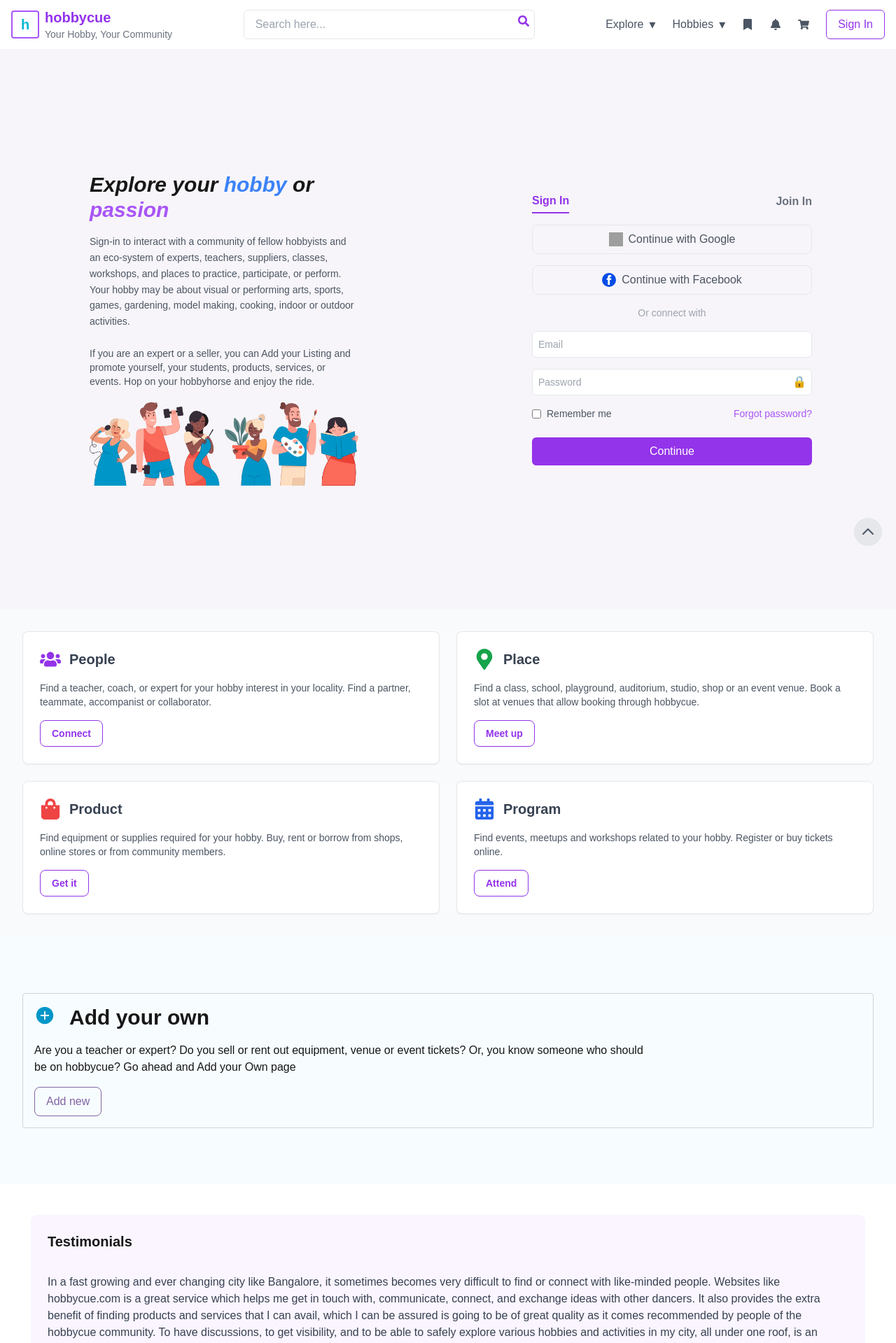
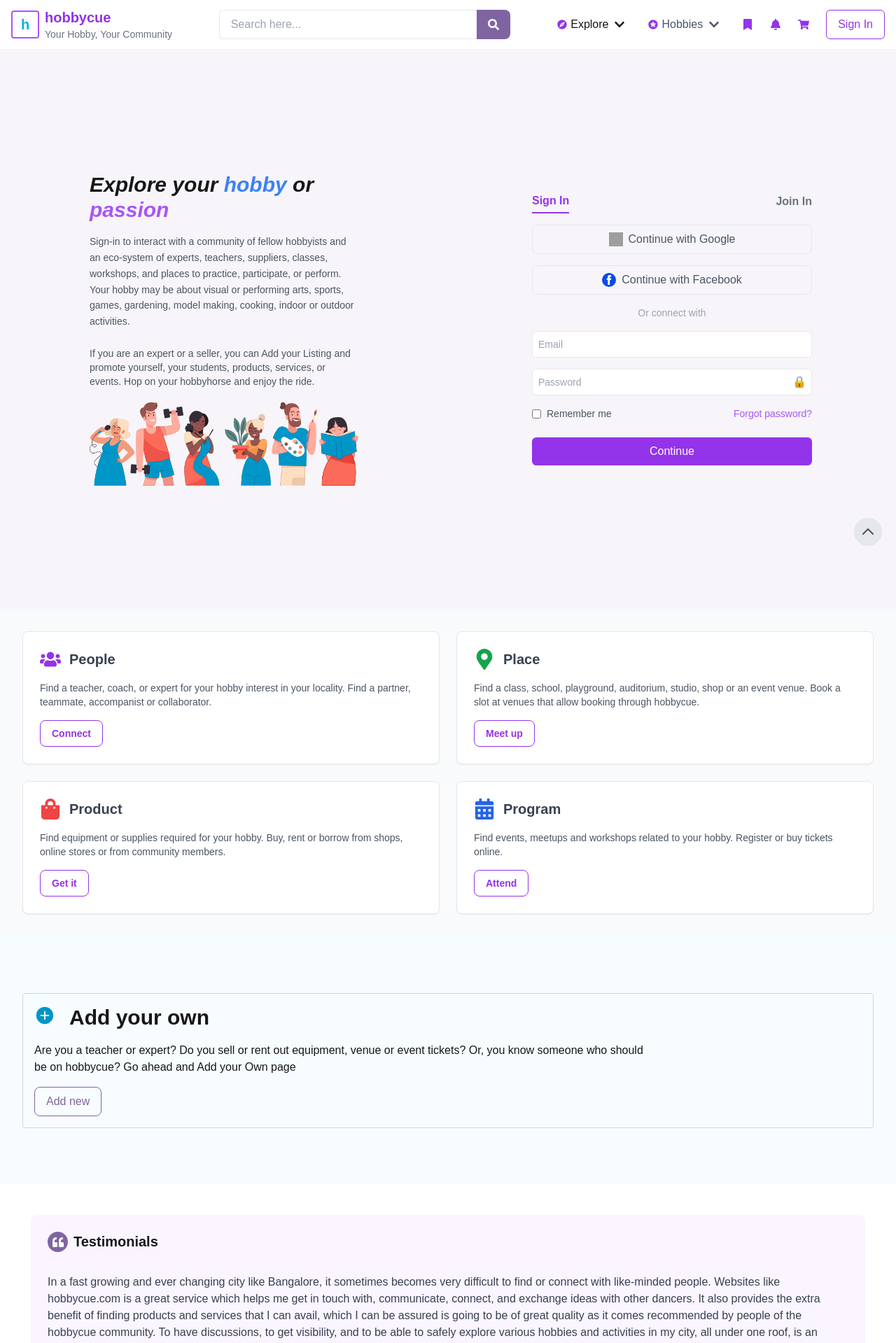
Before and after one commit to Shondarzer-Taroka/hubbycue, a Next.js app: page / in a window 1280 px wide. Shown: the top 1919 px of the page at 70% size. Built offline with nearby package versions, Linux system fonts and the light colour scheme; grey boxes are pictures that could not be loaded.

Commit message:
header modified

```diff
--- a/src/components/Header/Header.jsx
+++ b/src/components/Header/Header.jsx
@@ -1,6 +1,6 @@
 
 
-// // final code
+
 
 
 'use client';
@@ -11,7 +11,10 @@ import {
     FaBell,
     FaShoppingCart,
     FaBars,
+    FaChevronDown,
 } from 'react-icons/fa';
+import { MdExplore, MdStar, MdStars } from "react-icons/md";
+
 
 const Header = () => {
     const [menuOpen, setMenuOpen] = useState(false);
@@ -25,7 +28,7 @@ const Header = () => {
     return (
         <header className="bg-white shadow-sm">
             <div className="container mx-auto flex items-center justify-between h-[70px] px-4">
-                {/* Logo */}
+
                 <div className="flex items-center">
                     <div className="flex items-center justify-center w-10 h-10 border-2 border-purple-500 rounded">
                         <span className="text-cyan-500 font-bold text-xl">h</span>
@@ -36,27 +39,27 @@ const Header = () => {
                     </div>
                 </div>
 
-                {/* Search Bar for Larger Screens */}
+
                 <div className="hidden md:flex items-center space-x-6 w-1/3">
-                    <div className="relative w-full">
+                    <div className="flex w-full">
                         <input
                             type="text"
                             placeholder="Search here..."
-                            className="w-full py-2 pl-4 pr-10 border rounded-md focus:outline-none focus:ring focus:ring-purple-300"
+                            className="w-full py-2 pl-4 pr-10 border border-r-0 rounded-r-none rounded-md outline-none"
                         />
-                        <button className="absolute top-2 right-2 text-purple-600">
+                        <button className=" bg-[#8064A2] text-white px-4 py-2 rounded-r-[8px]">
                             <FaSearch />
                         </button>
                     </div>
                 </div>
 
-                {/* Navigation for Larger Screens */}
+
                 <div className="hidden md:flex items-center space-x-6">
-                    {/* Explore Dropdown */}
+
                     <div className="relative group">
-                        <button className="text-gray-600 py-5 hover:text-purple-600 font-medium flex items-center">
-                            <span className="mr-2">Explore</span>
-                            <span className="text-lg">&#9662;</span>
+                        <button className="py-5 font-medium flex items-center">
+                            <span className="mr-2 flex gap-2 items-center"> <span className='flex items-center gap-1'> <MdExplore className=' text-purple-600 ' /> Explore</span> <span><FaChevronDown /></span> </span>
+
                         </button>
                         <div className="absolute left-0 w-48 bg-white shadow-md rounded-md hidden group-hover:block">
                             <ul className="py-2">
@@ -69,11 +72,10 @@ const Header = () => {
                         </div>
                     </div>
 
-                    {/* Hobbies Dropdown */}
+
                     <div className="relative group">
-                        <button className="text-gray-600 py-5 hover:text-purple-600 font-medium flex items-center">
-                            <span className="mr-2">Hobbies</span>
-                            <span className="text-lg">&#9662;</span>
+                        <button className="text-gray-600 py-5  font-medium flex items-center">
+                            <span className="mr-2 flex gap-2 items-center"> <span className='flex items-center gap-1'> <MdStars className='text-purple-600' /> Hobbies</span> <span><FaChevronDown /></span> </span>
                         </button>
                         <div className="absolute left-0 w-48 bg-white shadow-md rounded-md hidden group-hover:block">
                             <ul className="py-2">
@@ -86,16 +88,16 @@ const Header = () => {
                         </div>
                     </div>
 
-                    <FaBookmark className="text-gray-600 hover:text-purple-600 cursor-pointer" />
-                    <FaBell className="text-gray-600 hover:text-purple-600 cursor-pointer" />
-                    <FaShoppingCart className="text-gray-600 hover:text-purple-600 cursor-pointer" />
+                    <FaBookmark className="text-purple-600 cursor-pointer" />
+                    <FaBell className="text-purple-600 cursor-pointer" />
+                    <FaShoppingCart className="text-purple-600 cursor-pointer" />
 
                     <button className="px-4 py-2 text-purple-600 border border-purple-600 rounded-md hover:bg-purple-600 hover:text-white">
                         Sign In
                     </button>
                 </div>
 
-                {/* Icons for Mobile and Tablet */}
+
                 <div className="md:hidden flex items-center space-x-4">
                     <FaSearch className="text-purple-600 text-lg cursor-pointer" />
                     <FaBell className="text-purple-600 text-lg cursor-pointer" />
--- a/src/components/Home/HobbyCards/HobbyCards.jsx
+++ b/src/components/Home/HobbyCards/HobbyCards.jsx
@@ -307,9 +307,9 @@ export default function HobbyCards() {
         {cards.map((card) => (
           <div
             key={card.id}
-            className={`group border rounded-lg p-6 shadow-sm bg-white transition-shadow duration-300 ${card.hoverBg} hover:shadow-md`}
+            className={` text-center md:text-left group border rounded-lg p-6 shadow-sm bg-white transition-shadow duration-300 ${card.hoverBg} hover:shadow-md`}
           >
-            <div className="flex items-center mb-4">
+            <div className="flex items-center md:text-left mb-4 justify-center md:justify-start">
               <div
                 className={`text-3xl ${card.color} mr-3 transition-colors group-hover:text-white`}
                 aria-hidden="true"
@@ -329,7 +329,7 @@ export default function HobbyCards() {
             </p>
             {/* Button becomes invisible when hovered */}
             <button
-              className={`text-sm font-semibold px-4 py-2 border rounded-lg text-purple-600 border-purple-600 transition-opacity duration-300 group-hover:opacity-0`}
+              className={` w-full md:max-w-fit text-sm font-semibold px-4 py-2 border rounded-lg text-purple-600 border-purple-600 transition-opacity duration-300 group-hover:opacity-0`}
             >
               {card.button}
             </button>
--- a/src/components/Home/HobbyCommunity/HobbyCommunity.jsx
+++ b/src/components/Home/HobbyCommunity/HobbyCommunity.jsx
@@ -3,7 +3,7 @@ import community from '../../../..//public/assets/Group 99.png'
 import Image from 'next/image';
 const HobbyCommunity = () => {
     return (
-        <section className='max-w-[1440px] mx-auto bg-blue-50 min-h-screen p-4 md:p-11' >
+        <section className='max-w-[1440px] mx-auto bg-blue-50 p-4 md:p-11' >
             <div className=" flex flex-col">
                 <div className=" mt-10">
                     <h1 className="text-xl md:text-4xl font-bold italic">
--- a/src/components/Home/Testimonial/Testimonial.jsx
+++ b/src/components/Home/Testimonial/Testimonial.jsx
@@ -72,12 +72,25 @@
 import React from 'react';
 import photo from '../../../../public/assets/2bc87a41926b207ab3c50bc70b9bd0c4.png'
 import Image from 'next/image';
+import { FaQuoteLeft } from 'react-icons/fa';
 const Testimonial = () => {
     return (
         <section className='max-w-[1440px] mx-auto md:p-11'>
 
             <div className="bg-purple-50 p-4 md:p-6 rounded-lg">
-                <h2 className="text-xl font-bold mb-4">Testimonials</h2>
+                {/* <div>
+                    <span>
+
+                    </span>
+                    <h2 className="text-xl font-bold mb-4">Testimonials</h2>
+                </div> */}
+                <div className="flex  space-x-2">
+                    <span className="w-[29px] rounded-full flex items-center justify-center h-[29px] bg-[#8064A2] text-white">
+                        <FaQuoteLeft />
+                    </span>
+                    <h2 className="text-xl font-bold mb-4">Testimonials</h2>
+                </div>
+
                 <div className="py-4 rounded-lg">
                     <p className="text-gray-700">
                         In a fast growing and ever changing city like Bangalore, it sometimes becomes very difficult to find or connect with like-minded people. Websites like hobbycue.com is a great service which helps me get in touch with, communicate, connect, and exchange ideas with other dancers. It also provides the extra benefit of finding products and services that I can avail, which I can be assured is going to be of great quality as it comes recommended by people of the hobbycue community. To have discussions, to get visibility, and to be able to safely explore various hobbies and activities in my city, all under one roof, is an excellent idea and I highly recommend it.
```
